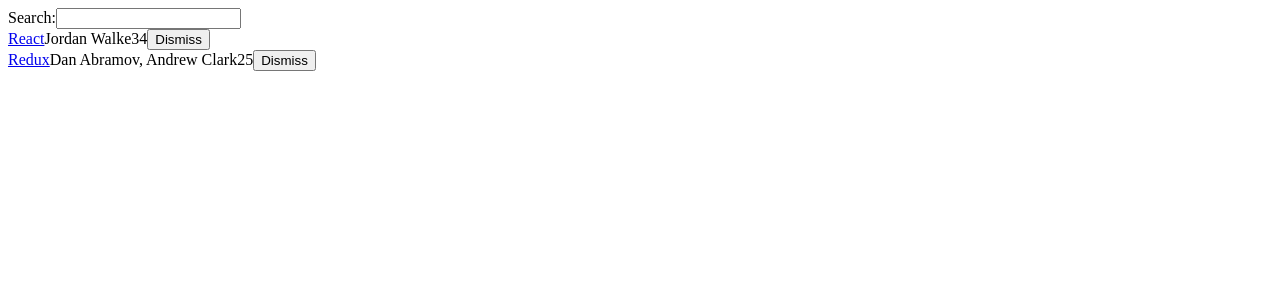
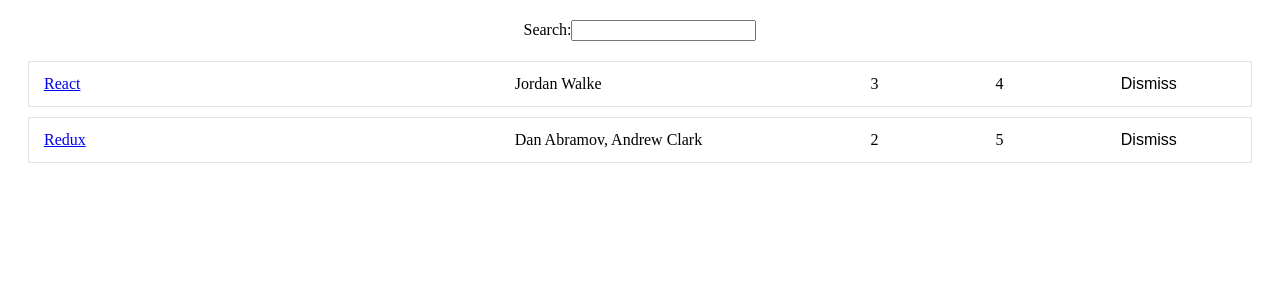
Before and after one commit to jilianggqq/React_Node_Mongo, a React (Create React App) app in the folder client/: page / in a window 1280 px wide. Shown: the top 300 px of the page. Built offline with nearby package versions, Linux system fonts and the light colour scheme.

Commit message:
add some css files to decorate the web

```diff
--- /dev/null
+++ b/client/src/components/App.css
@@ -0,0 +1,54 @@
+.page {
+  margin: 20px;
+}
+.interactions {
+  text-align: center;
+}
+.table {
+  margin: 20px 0;
+}
+.table-header {
+  display: flex;
+  line-height: 24px;
+  font-size: 16px;
+  padding: 0 10px;
+  justify-content: space-between;
+}
+.table-empty {
+  margin: 200px;
+  text-align: center;
+  font-size: 16px;
+}
+.table-row {
+  display: flex;
+  line-height: 24px;
+  white-space: nowrap;
+  margin: 10px 0;
+  padding: 10px;
+  background: #ffffff;
+  border: 1px solid #e3e3e3;
+}
+.table-header > span {
+  overflow: hidden;
+  text-overflow: ellipsis;
+  padding: 0 5px;
+}
+.table-row > span {
+  overflow: hidden;
+  text-overflow: ellipsis;
+  padding: 0 5px;
+}
+.button-inline {
+  border-width: 0;
+  background: transparent;
+  color: inherit;
+  text-align: inherit;
+  -webkit-font-smoothing: inherit;
+  padding: 0;
+  font-size: inherit;
+  cursor: pointer;
+}
+.button-active {
+  border-radius: 0;
+  border-bottom: 1px solid #38bb6c;
+}
--- a/client/src/components/App.jsx
+++ b/client/src/components/App.jsx
@@ -2,6 +2,7 @@
 import source from "../sources/list";
 import Search from "./Search";
 import Table from "./Table";
+import "./App.css";
 
 class App extends React.Component {
   constructor(props) {
@@ -41,10 +42,12 @@
     but make it possible to compose components into each other.*/
     const { searchTerm, list } = this.state;
     return (
-      <div>
-        <Search value={searchTerm} onChange={this.onSearchChange}>
-          Search
-        </Search>
+      <div className="page">
+        <div className="interactions">
+          <Search value={searchTerm} onChange={this.onSearchChange}>
+            Search
+          </Search>
+        </div>
         <Table list={list} pattern={searchTerm} onDismiss={this.onDismiss} />
       </div>
     );
--- a/client/src/components/Table.jsx
+++ b/client/src/components/Table.jsx
@@ -17,18 +17,21 @@
     /*map function. It enables you to iterate over your list of items to
     display them.*/
     return (
-      <div>
+      <div className="table">
         {list.filter(isSearched(pattern)).map(item => {
           return (
-            <div key={item.objectID}>
-              <span>
+            <div key={item.objectID} className="table-row">
+              <span style={{ width: "40%" }}>
                 <a href={item.url}>{item.title}</a>
               </span>
-              <span>{item.author}</span>
-              <span>{item.num_comments}</span>
-              <span>{item.points}</span>
-              <span>
-                <Button onClick={() => onDismiss(item.objectID)} className="">
+              <span style={{ width: "30%" }}>{item.author}</span>
+              <span style={{ width: "10%" }}>{item.num_comments}</span>
+              <span style={{ width: "10%" }}>{item.points}</span>
+              <span style={{ width: "10%" }}>
+                <Button
+                  onClick={() => onDismiss(item.objectID)}
+                  className="button-inline"
+                >
                   Dismiss
                 </Button>
               </span>
--- /dev/null
+++ b/client/src/index.css
@@ -0,0 +1,38 @@
+body {
+  color: #222;
+  background: #f4f4f4;
+  font: 400 14px CoreSans, Arial, sans-serif;
+}
+a {
+  color: #222;
+}
+a:hover {
+  text-decoration: underline;
+}
+ul,
+li {
+  list-style: none;
+  padding: 0;
+  margin: 0;
+}
+input {
+  padding: 10px;
+  border-radius: 5px;
+  outline: none;
+  margin-right: 10px;
+  border: 1px solid #dddddd;
+}
+button {
+  padding: 10px;
+  border-radius: 5px;
+  border: 1px solid #dddddd;
+  background: transparent;
+  color: #808080;
+  cursor: pointer;
+}
+button:hover {
+  color: #222;
+}
+*:focus {
+  outline: none;
+}
```
Also changed, not shown: client/src/index.js (+6 -5 lines).
